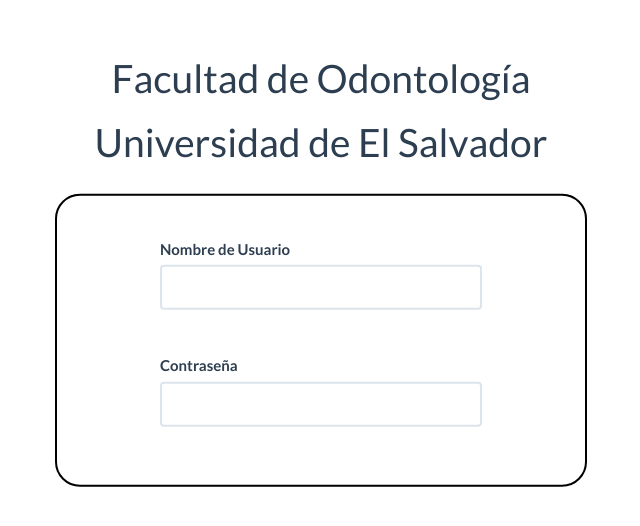
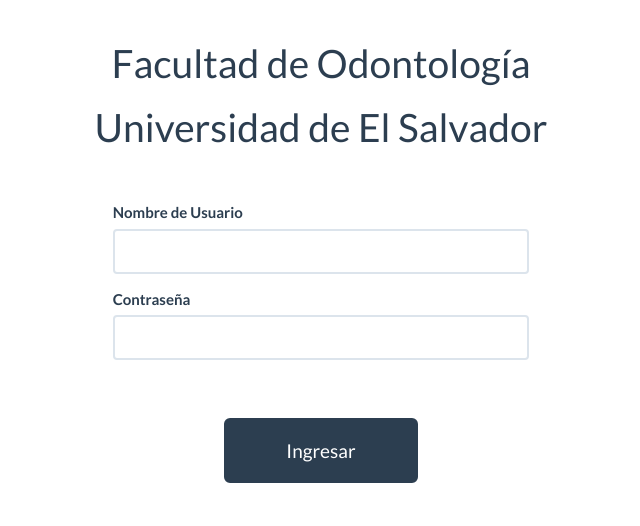
Before and after one commit to walter5lemus/Orto2, a Django app: template templates/login.html in a window 1280 px wide. Shown: the part 60-586 px from the top of the page, without its empty margins (319-959 px from the left). Run offline with Django 3.2, Linux system fonts and the light colour scheme; the template is opened without the code that fills it, so the values that code supplies are empty; some libraries are stand-ins or nearby versions.

Commit message:
arreglando errores en login

```diff
--- a/templates/login.html
+++ b/templates/login.html
@@ -37,70 +37,58 @@
 		  width: 9em;
 		  word-wrap: break-word;
 		}
-		.contenedor{
-			border:2px solid #000;
-			border-radius:25px;
-			position: absolute;
-			top: 50%;
-			left:50%;
-			transform: translate(-50%,-50%);
 
-		}
 	</style>
 
 <div>
 <form method="POST">
 	{% csrf_token %}
-
+	<div class="row">
 		{% if form.non_field_errors %}
 		<ul class='form-errors'>
 		    {% for error in form.non_field_errors %}
 		        <li class="alert alert-danger">{{ error }}</li>
 		    {% endfor %}
 		</ul>
+		<br><br>
 		{% endif %}
-
+	</div>
+	<div class="row">
 		<div>
 			<div class="col-md-12">
 				<h1> <center> Facultad de Odontología </center></h1>
 				<h1> <center> Universidad de El Salvador   </center></h1>
-			<div class="col-md-8 col-md-offset-2">
-				<div class="form-group">
-						<h1></h1>
+
 			</div>
 		</div>
-
-	</div>
+		<br><br><br>
 
 
-
-	<div>
-		<div class="contenedor">
-				<div class="col-md-8 col-md-offset-2">
+			<div class="contenedor row">
+					<div class="col-md-4 col-md-offset-4">
 					<br><br>
 						<div class="form-group">
 								<label for="username">Nombre de Usuario</label>
 								<input class="form-control" type="text" name="username">
 						</div>
 					</div>
-				<div class="col-md-8 col-md-offset-2">
-					<div class="form-group">
 
-					</div>
-				</div>
-				<div class="col-md-8 col-md-offset-2">
-					<div class="form-group">
-
-					</div>
-				</div>
-
-				<div class="col-md-8 col-md-offset-2">
+					<div class="col-md-4 col-md-offset-4">
 						<div class="form-group">
 								<label for="username">Contraseña</label>
 								<input class="form-control" type="password" name="password">
 						</div>
 					<br><br>
 					</div>
+
+					<div class="col-md-2 col-md-offset-5">
+						<div class="form-group">
+
+								<input class="btn btn-primary btn-lg btn-block" type="submit" value="Ingresar">
+
+						</div>
+					</div>
+				</div>
 			</div>
 		</div>
 </form>
```
Lines whose indentation alone changed are shown as unchanged.
